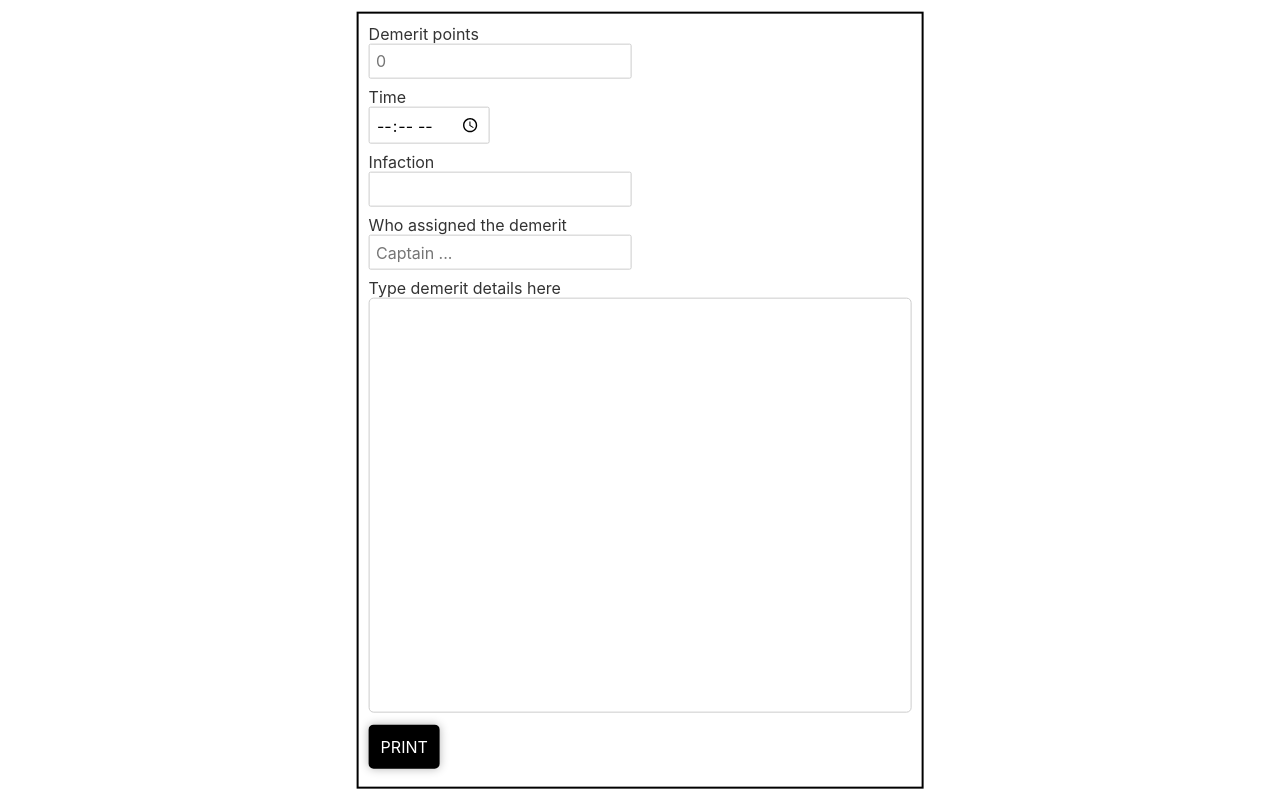
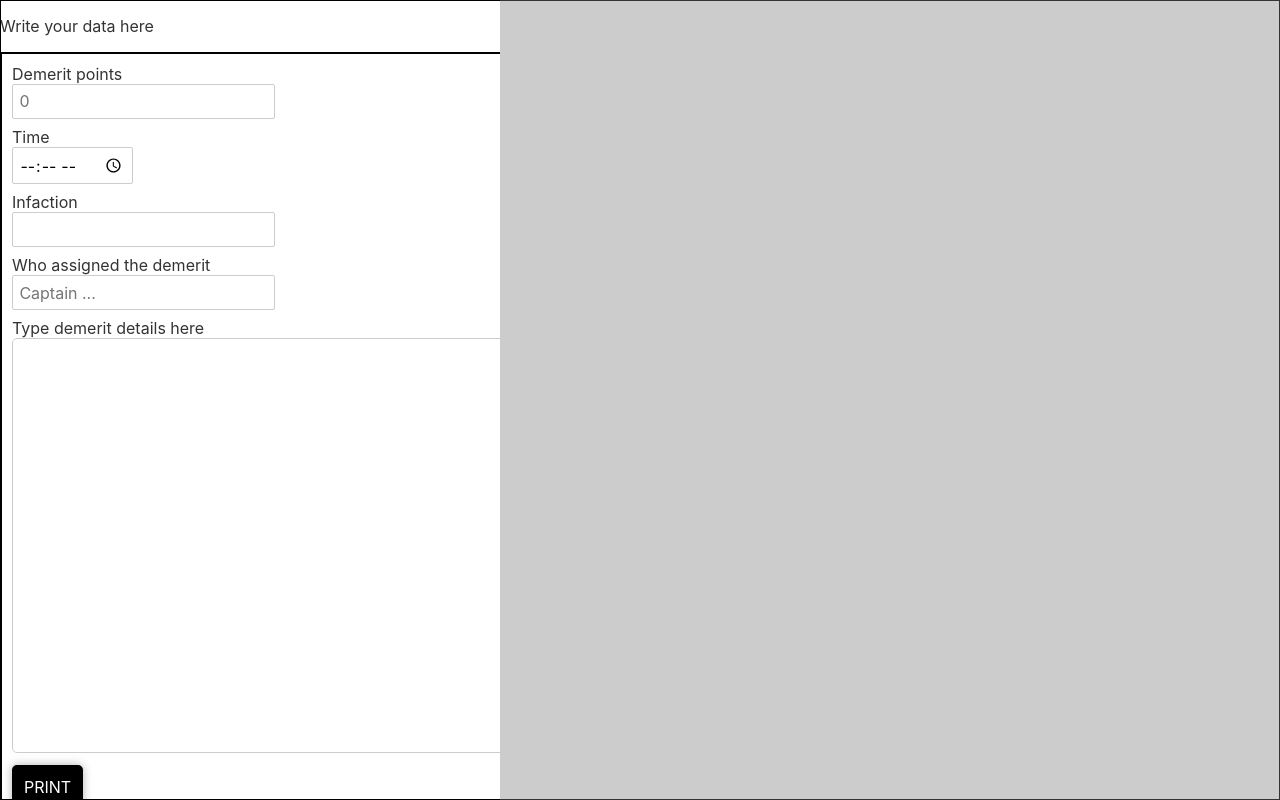
Before and after one commit to KennyWeeks/ArmandsProject, a Svelte app in the folder demerit/: page / in a window 1280 px wide. Shown: the top 800 px of the page. Built offline with nearby package versions, Linux system fonts and the light colour scheme.

Commit message:
I'm gonna style it so it's a better user experience.

```diff
--- a/demerit/public/global.css
+++ b/demerit/public/global.css
@@ -7,7 +7,8 @@ html, body {
 body {
 	color: #333;
 	margin: 0;
-	padding: 8px;
+	padding: 0px;
+	box-shadow:inset 0 0 0 1px #000;
 	box-sizing: border-box;
 	font-family: -apple-system, BlinkMacSystemFont, "Segoe UI", Roboto, Oxygen-Sans, Ubuntu, Cantarell, "Helvetica Neue", sans-serif;
 }
--- a/demerit/src/App.svelte
+++ b/demerit/src/App.svelte
@@ -10,17 +10,45 @@
 </script>
 
 <main>
-	<BodyParts window={window}/>
-	<DemoView/>
-	<div id="test"></div>
+	<div id="main-area">
+		<div id="editor-area">
+
+			<p>Write your data here</p>
+
+			<BodyParts window={window}/>
+		</div>
+		<div id="live-preview">
+			<!--<DemoView/>-->
+		</div>
+	</div>
 </main>
 
-<style>
+<style lang="scss">
 
-	#test {
-		height:50px;
-		width:100px;
-		position:absolute;
-		top:calc(100vh + (11*96px));
+	$height:100vh;
+
+	#main-area {
+		width:100vw;
+		height:$height;
+		position:relative;
+
+		#editor-area {
+			width:500px;
+			height:$height;
+			position:absolute;
+			left:0px;
+			top:0px;
+			overflow:scroll;
+		}
+
+		#live-preview {
+			width:calc(100vw - 500px);
+			height:$height;
+			position:absolute;
+			right:0px;
+			top:0px;
+			background-color:rgba(128, 128, 128, 0.4);
+		}
 	}
+
 </style>
--- a/demerit/src/views/BodyParts.svelte
+++ b/demerit/src/views/BodyParts.svelte
@@ -96,9 +96,6 @@
         padding:10px;
         border:2px solid #000;
         position:absolute;
-        top:50%;
-        left:50%;
-        transform:translate(-50%, -50%);
     }
 
 </style>
```
